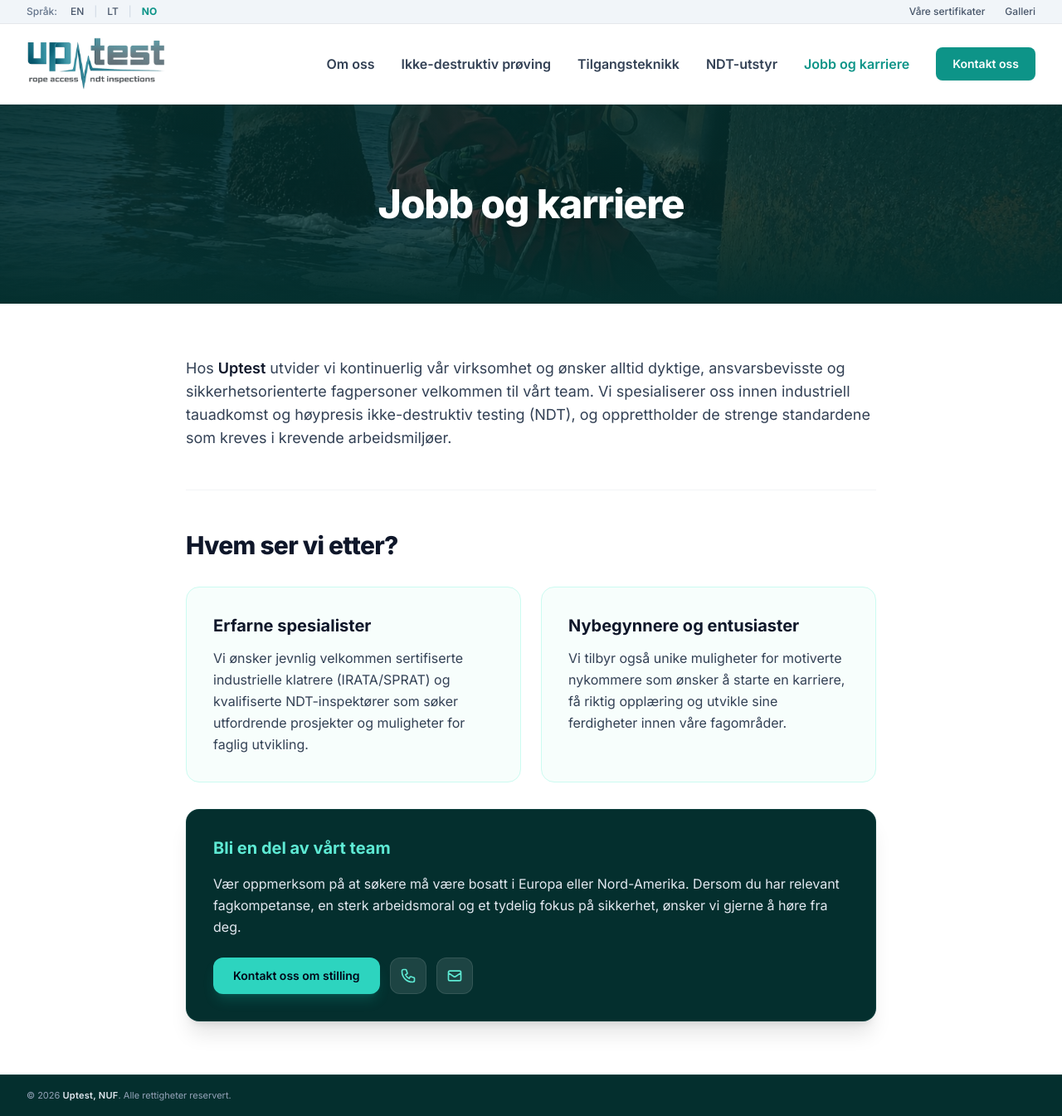
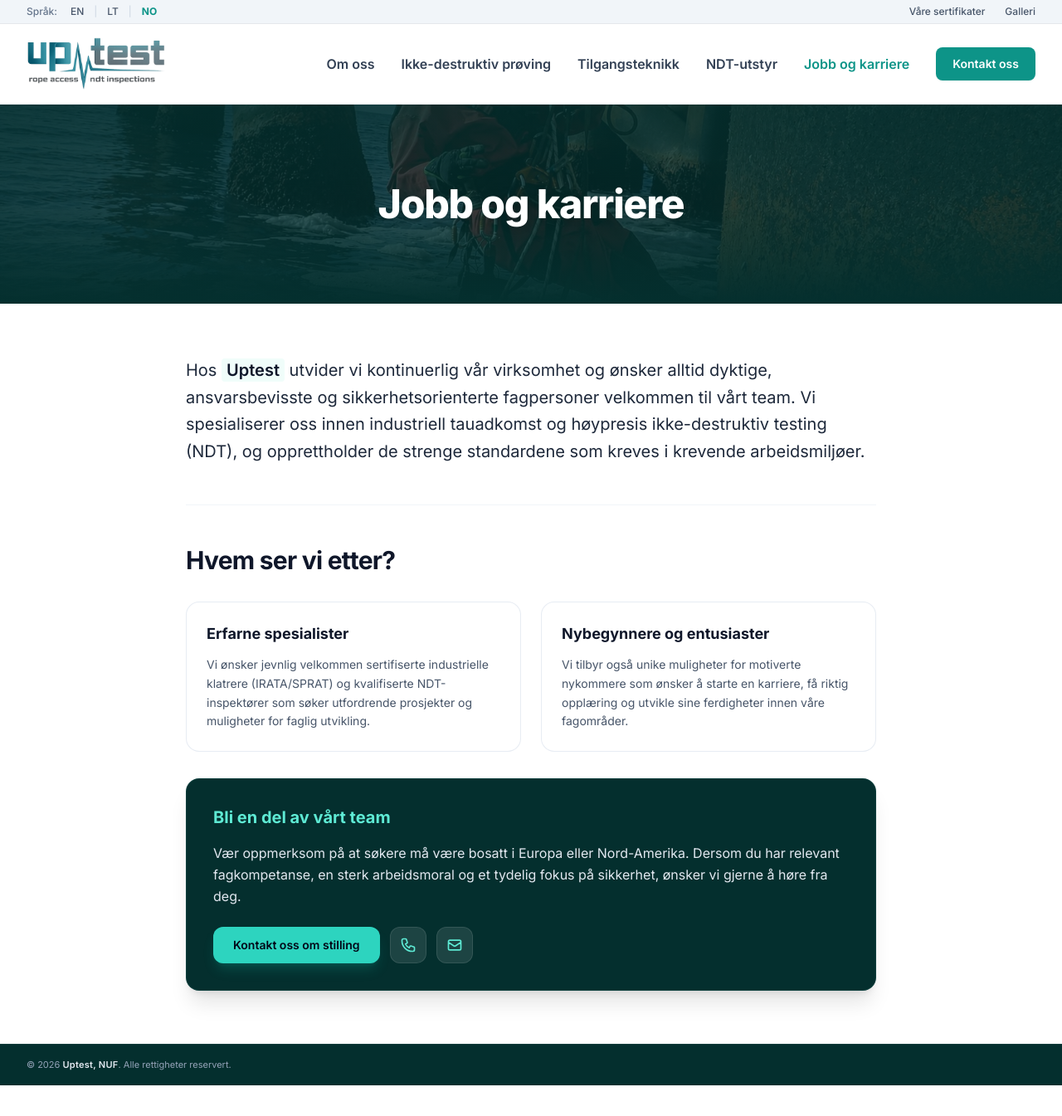
Before and after one commit to mruslys/uptest.no, a Jekyll site: the page built from no/karriere/index.html, in a window 1280 px wide. Shown: the whole page at 83% size. Built offline with Jekyll 4.4.1, drawn with Linux system fonts in a browser that asks for light colours; nearby versions of some CDN libraries; after the commit the page ends 1308 px from its top, so only the background shows below that.

Commit message:
Update index.html

```diff
--- a/no/karriere/index.html
+++ b/no/karriere/index.html
@@ -8,30 +8,30 @@ header_image: "images/uptest-neardomoji-kontrole-3.jpg"
 
 <!-- Introduksjon / Karriere -->
 <div class="space-y-4">
-    <p class="text-lg font-normal text-slate-700">
-        Hos <strong class="text-slate-900 font-semibold">Uptest</strong> utvider vi kontinuerlig vår virksomhet og ønsker alltid dyktige, ansvarsbevisste og sikkerhetsorienterte fagpersoner velkommen til vårt team. Vi spesialiserer oss innen industriell tauadkomst og høypresis ikke-destruktiv testing (NDT), og opprettholder de strenge standardene som kreves i krevende arbeidsmiljøer.
+    <p class="text-xl font-normal text-slate-800 leading-relaxed">
+        Hos <strong class="text-slate-900 font-semibold bg-brand-50 px-1.5 py-0.5 rounded text-brand-800">Uptest</strong> utvider vi kontinuerlig vår virksomhet og ønsker alltid dyktige, ansvarsbevisste og sikkerhetsorienterte fagpersoner velkommen til vårt team. Vi spesialiserer oss innen industriell tauadkomst og høypresis ikke-destruktiv testing (NDT), og opprettholder de strenge standardene som kreves i krevende arbeidsmiljøer.
     </p>
 </div>
 
-<hr class="border-gray-100 my-8">
+<hr class="border-slate-100 my-8">
 
 <!-- Karrieremuligheter og krav -->
 <div class="space-y-8">
-    <h2 class="text-2xl sm:text-3xl font-extrabold text-slate-900 tracking-tight">
+    <h2 class="text-2xl sm:text-3xl font-bold text-slate-900 tracking-tight">
         Hvem ser vi etter?
     </h2>
 
     <div class="grid grid-cols-1 md:grid-cols-2 gap-6">
-        <div class="bg-brand-50/50 rounded-2xl p-6 sm:p-8 border border-brand-100 space-y-3">
-            <h3 class="text-xl font-bold text-slate-900">Erfarne spesialister</h3>
-            <p class="text-base text-slate-700 leading-relaxed">
+        <div class="bg-white rounded-2xl p-6 border border-slate-200/80 hover:border-brand-500 hover:shadow-lg transition-all duration-300 space-y-3 group">
+            <h3 class="text-lg font-bold text-slate-900 group-hover:text-brand-600 transition-colors">Erfarne spesialister</h3>
+            <p class="text-sm text-slate-600 leading-relaxed">
                 Vi ønsker jevnlig velkommen sertifiserte industrielle klatrere (IRATA/SPRAT) og kvalifiserte NDT-inspektører som søker utfordrende prosjekter og muligheter for faglig utvikling.
             </p>
         </div>
 
-        <div class="bg-brand-50/50 rounded-2xl p-6 sm:p-8 border border-brand-100 space-y-3">
-            <h3 class="text-xl font-bold text-slate-900">Nybegynnere og entusiaster</h3>
-            <p class="text-base text-slate-700 leading-relaxed">
+        <div class="bg-white rounded-2xl p-6 border border-slate-200/80 hover:border-brand-500 hover:shadow-lg transition-all duration-300 space-y-3 group">
+            <h3 class="text-lg font-bold text-slate-900 group-hover:text-brand-600 transition-colors">Nybegynnere og entusiaster</h3>
+            <p class="text-sm text-slate-600 leading-relaxed">
                 Vi tilbyr også unike muligheter for motiverte nykommere som ønsker å starte en karriere, få riktig opplæring og utvikle sine ferdigheter innen våre fagområder.
             </p>
         </div>
@@ -43,5 +43,4 @@ header_image: "images/uptest-neardomoji-kontrole-3.jpg"
         description="Vær oppmerksom på at søkere må være bosatt i Europa eller Nord-Amerika. Dersom du har relevant fagkompetanse, en sterk arbeidsmoral og et tydelig fokus på sikkerhet, ønsker vi gjerne å høre fra deg."
         btn_text="Kontakt oss om stilling"
     %}
-
 </div>
```
